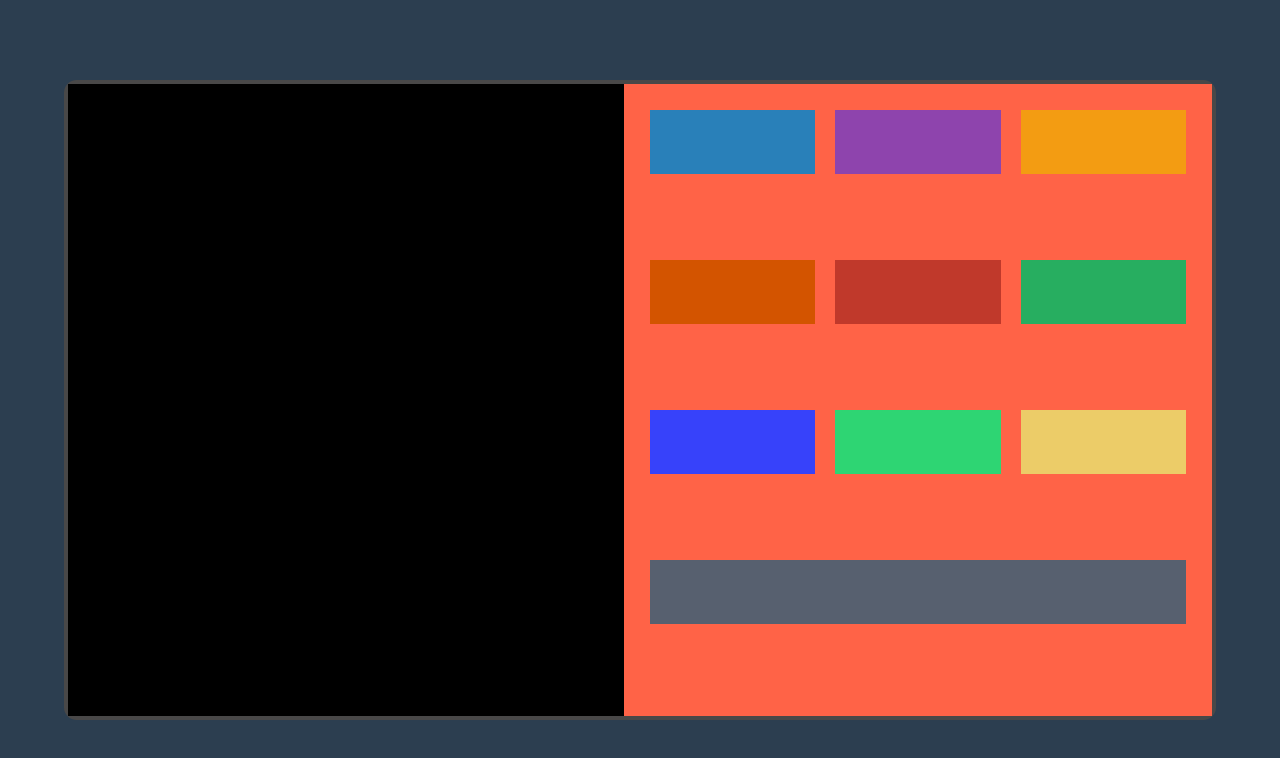
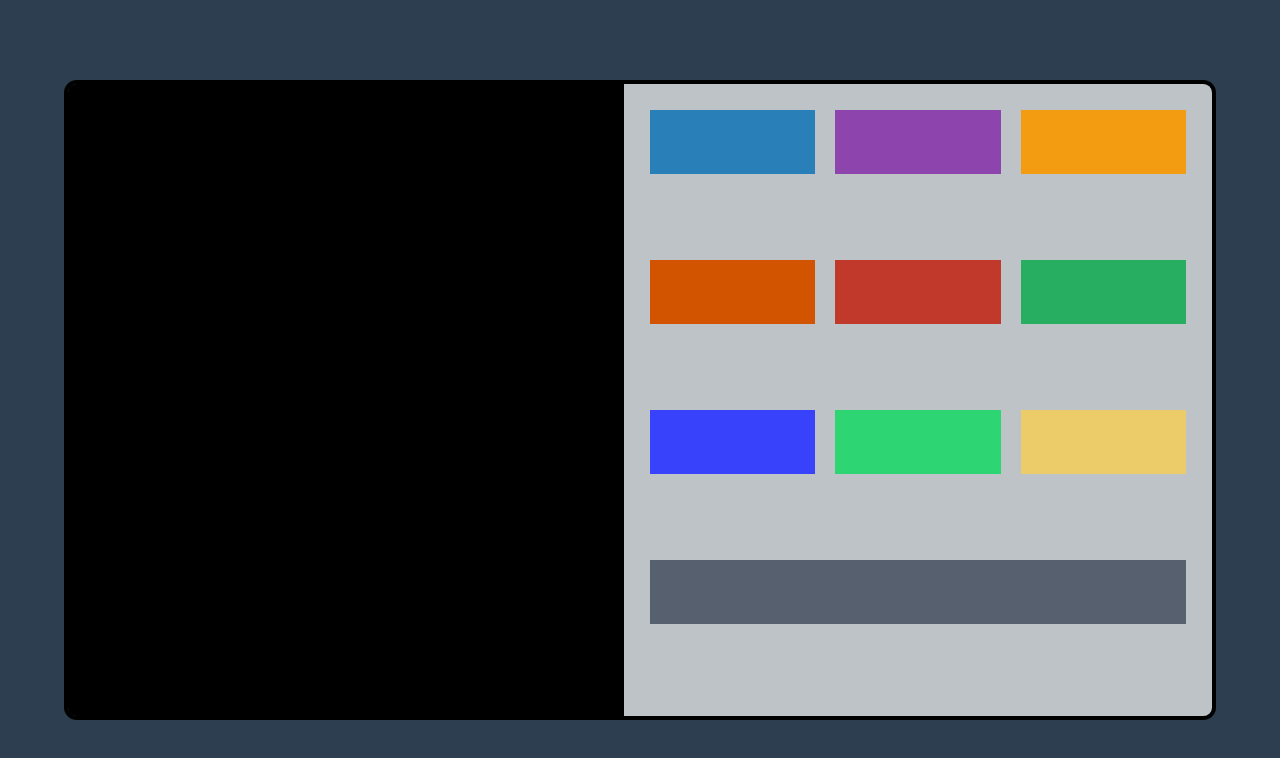
Before and after one commit to theshubhamdhage/colorChanger, a plain HTML site: page index.html in a window 1280 px wide. Drawn offline with Linux system fonts and the light colour scheme.

Commit message:
added favicon, changed some colors and css

```diff
--- a/index.html
+++ b/index.html
@@ -4,8 +4,9 @@
     <meta charset="UTF-8">
     <meta http-equiv="X-UA-Compatible" content="IE=edge">
     <meta name="viewport" content="width=device-width, initial-scale=1.0">
-    <title>Colors</title>
+    <title>Change Colors by Hovering</title>
     <link rel="stylesheet" href="style.css">
+    <link rel="shortcut icon" type="image/png" href="favi.png">
 </head>
 <body>
 
--- a/style.css
+++ b/style.css
@@ -58,12 +58,13 @@ body{
 .container{
     width: 90vw;
     min-height: 80vh;
-    border: 4px solid rgb(73, 72, 72);
+    border: 4px solid rgb(0, 0, 0);
     /* background: tomato; */
     position: relative;
     display: flex;
     justify-content: center;
     border-radius: 0.8em;
+    overflow: hidden;
 
 }
 
@@ -86,7 +87,7 @@ body{
     display: flex;
     flex-wrap: wrap;
     justify-content: center;
-    background: tomato;
+    /* background: tomato; */
 }
 
 .color{
```
Also changed, not shown: favi.png (added).
